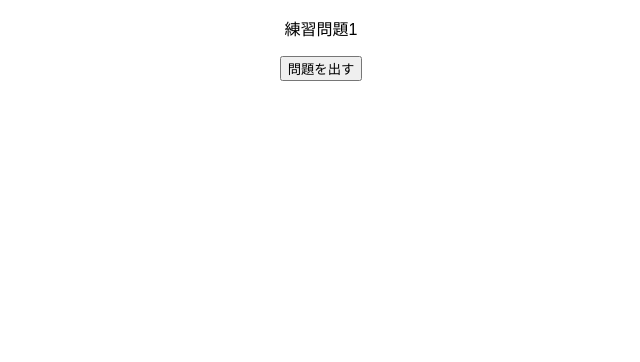
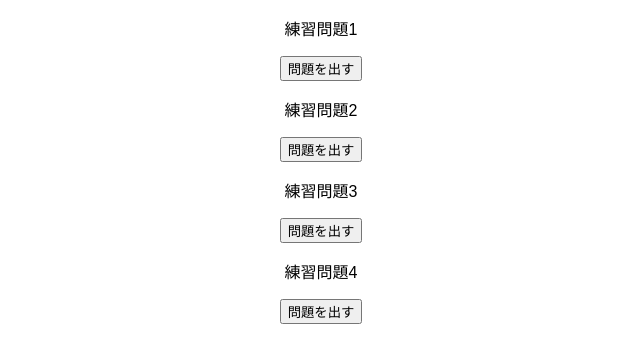
Before and after one commit to koki-noguchi/study-typescript, a React (Create React App) app: page / in a window 1280 px wide. Shown: the top 362 px of the page, without its empty margins (319-959 px from the left). Built offline with nearby package versions, Linux system fonts and the light colour scheme.

Commit message:
返却値の型、変数の型を学習、tsconfigのstrictをtrueにしてみた

```diff
--- a/src/App.tsx
+++ b/src/App.tsx
@@ -1,10 +1,16 @@
 import "./styles.css";
 import { Practice1 } from "./practices/Practice1";
+import { Practice2 } from "./practices/Practice2";
+import { Practice3 } from "./practices/Practice3";
+import { Practice4 } from "./practices/Practice4";
 
 export default function App() {
   return (
     <div className="App">
       <Practice1></Practice1>
+      <Practice2></Practice2>
+      <Practice3></Practice3>
+      <Practice4></Practice4>
     </div>
   );
 }
--- /dev/null
+++ b/src/practices/Practice2.tsx
@@ -0,0 +1,13 @@
+export const Practice2 = () => {
+  const getTotalNum = (num: number): number => {
+    const totalNumber = num * 1.1;
+    return totalNumber;
+  };
+  const onClickPractice = () => console.log(getTotalNum(1200));
+  return (
+    <div>
+      <p>練習問題2</p>
+      <button onClick={onClickPractice}>問題を出す</button>
+    </div>
+  );
+};
--- /dev/null
+++ b/src/practices/Practice3.tsx
@@ -0,0 +1,17 @@
+export const Practice3 = () => {
+  const getTotalNum = (num: number): number => {
+    const totalNumber = num * 1.1;
+    return totalNumber;
+  };
+  const onClickPractice = () => {
+    let totalNum: number = 0;
+    totalNum = getTotalNum(1000);
+    console.log(totalNum);
+  };
+  return (
+    <div>
+      <p>練習問題3</p>
+      <button onClick={onClickPractice}>問題を出す</button>
+    </div>
+  );
+};
--- /dev/null
+++ b/src/practices/Practice4.tsx
@@ -0,0 +1,13 @@
+export const Practice4 = () => {
+  const calcNumber = (num: any) => {
+    const totalNumber = num * 1.1;
+    console.log(totalNumber);
+  };
+  const onClickPractice = () => calcNumber(1200);
+  return (
+    <div>
+      <p>練習問題4</p>
+      <button onClick={onClickPractice}>問題を出す</button>
+    </div>
+  );
+};
--- a/tsconfig.json
+++ b/tsconfig.json
@@ -3,7 +3,8 @@
         "./src/**/*"
     ],
     "compilerOptions": {
-        // "strict": true,
+        "strict": true,
+        "implicitAny": true,
         "esModuleInterop": true,
         "lib": [
             "dom",
```
